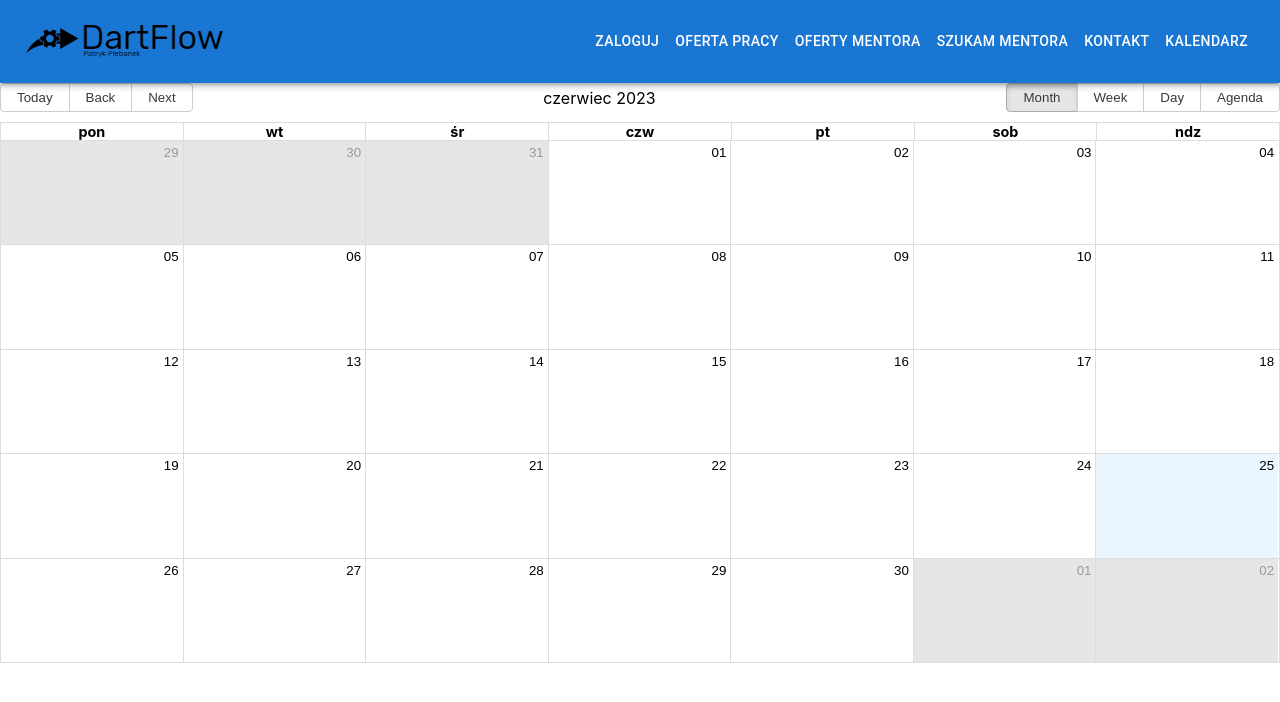
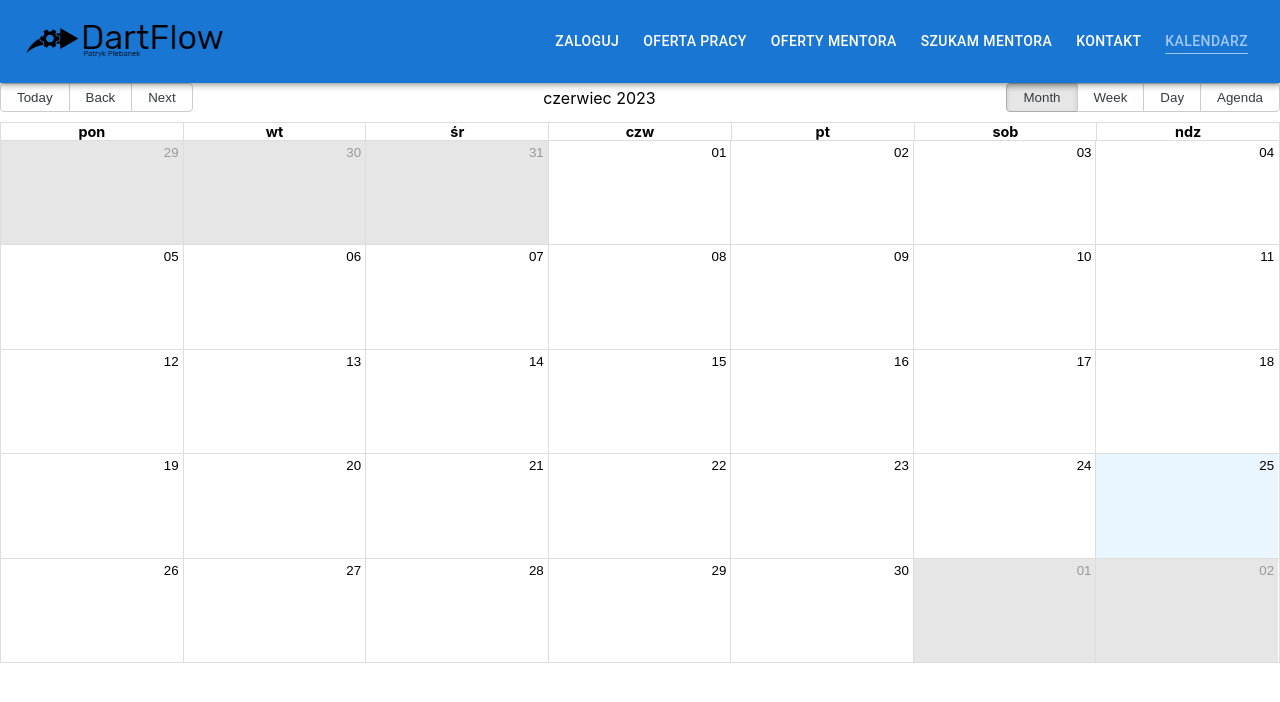
Before and after one commit to AdamJou/DartFlow, a React (Create React App) app in the folder conectis-web/: page /calendar in a window 1280 px wide. Shown: the top 702 px of the page. Built offline with nearby package versions, Linux system fonts and the light colour scheme; no server answers.

Commit message:
underline navbar

```diff
--- a/conectis-web/src/components/MuiNavbar.tsx
+++ b/conectis-web/src/components/MuiNavbar.tsx
@@ -31,15 +31,33 @@ export const MuiNavbar = () => {
     return location.pathname === route;
   };
 
-  const CustomLinkButton = (props: any) => {
-    const { to, children, underline, ...rest } = props;
+  const CustomLinkButton = (props: {
+    [x: string]: any;
+    to: any;
+    children: any;
+  }) => {
+    const { to, children, ...rest } = props;
+    const isActive = isActiveRoute(to);
+    const textColor = isActive ? "#a1c8fa" : "inherit";
+    const textDecoration = isActive ? "underline" : "none";
+    const offset = textDecoration ? "0.5em" : "0";
     return (
       <Button
         color="inherit"
         component={Link}
         to={to}
-        underline={isActiveRoute(to) ? "always" : underline}
-        sx={{ textAlign: "center", marginLeft: "0", minWidth: "min-content" }}
+        sx={{
+          textAlign: "center",
+          marginLeft: "0",
+          minWidth: "min-content",
+          color: textColor,
+          textDecoration: textDecoration,
+          textUnderlineOffset: offset,
+
+          "&:hover": {
+            color: "#EEE8AA",
+          },
+        }}
         {...rest}
       >
         {children}
@@ -64,25 +82,20 @@ export const MuiNavbar = () => {
           component="div"
           sx={{ flexGrow: 1 }}
         ></Typography>
-        <Stack direction="row" sx={{ display: { xs: "none", md: "flex" } }}>
-          <CustomLinkButton to="/login" underline="hover">
-            Zaloguj
-          </CustomLinkButton>
-          <CustomLinkButton to="/jobOffer" underline="hover">
-            Oferta Pracy
-          </CustomLinkButton>
-          <CustomLinkButton to="/mentorOffer" underline="hover">
-            Oferty Mentora
-          </CustomLinkButton>
-          <CustomLinkButton to="/menteeOffer" underline="hover">
-            Szukam Mentora
-          </CustomLinkButton>
-          <CustomLinkButton to="/contact" underline="hover">
-            Kontakt
-          </CustomLinkButton>
-          <CustomLinkButton to="/calendar" underline="hover">
-            Kalendarz
-          </CustomLinkButton>
+        <Stack
+          direction="row"
+          sx={{
+            display: { xs: "none", md: "flex" },
+            justifyContent: "space-around",
+            gap: "0.5rem",
+          }}
+        >
+          <CustomLinkButton to="/login">Zaloguj</CustomLinkButton>
+          <CustomLinkButton to="/jobOffer">Oferta Pracy</CustomLinkButton>
+          <CustomLinkButton to="/mentorOffer">Oferty Mentora</CustomLinkButton>
+          <CustomLinkButton to="/menteeOffer">Szukam Mentora</CustomLinkButton>
+          <CustomLinkButton to="/contact">Kontakt</CustomLinkButton>
+          <CustomLinkButton to="/calendar">Kalendarz</CustomLinkButton>
         </Stack>
         <IconButton
           size="large"
@@ -100,19 +113,62 @@ export const MuiNavbar = () => {
           <ListItem button component={Link} to="/login">
             <ListItemText primary="Zaloguj" />
           </ListItem>
-          <ListItem button component={Link} to="/jobOffer">
+          <ListItem
+            button
+            component={Link}
+            to="/jobOffer"
+            sx={{
+              backgroundColor: isActiveRoute("/jobOffer")
+                ? "yellow"
+                : "inherit",
+            }}
+          >
             <ListItemText primary="Oferta Pracy" />
           </ListItem>
-          <ListItem button component={Link} to="/mentorOffer">
+          <ListItem
+            button
+            component={Link}
+            to="/mentorOffer"
+            sx={{
+              backgroundColor: isActiveRoute("/mentorOffer")
+                ? "yellow"
+                : "inherit",
+            }}
+          >
             <ListItemText primary="Oferty Mentora" />
           </ListItem>
-          <ListItem button component={Link} to="/menteeOffer">
+          <ListItem
+            button
+            component={Link}
+            to="/menteeOffer"
+            sx={{
+              backgroundColor: isActiveRoute("/menteeOffer")
+                ? "yellow"
+                : "inherit",
+            }}
+          >
             <ListItemText primary="Szukam Mentora" />
           </ListItem>
-          <ListItem button component={Link} to="/contact">
+          <ListItem
+            button
+            component={Link}
+            to="/contact"
+            sx={{
+              backgroundColor: isActiveRoute("/contact") ? "yellow" : "inherit",
+            }}
+          >
             <ListItemText primary="Kontakt" />
           </ListItem>
-          <ListItem button component={Link} to="/calendar">
+          <ListItem
+            button
+            component={Link}
+            to="/calendar"
+            sx={{
+              backgroundColor: isActiveRoute("/calendar")
+                ? "yellow"
+                : "inherit",
+            }}
+          >
             <ListItemText primary="Kalendarz" />
           </ListItem>
         </List>
```
